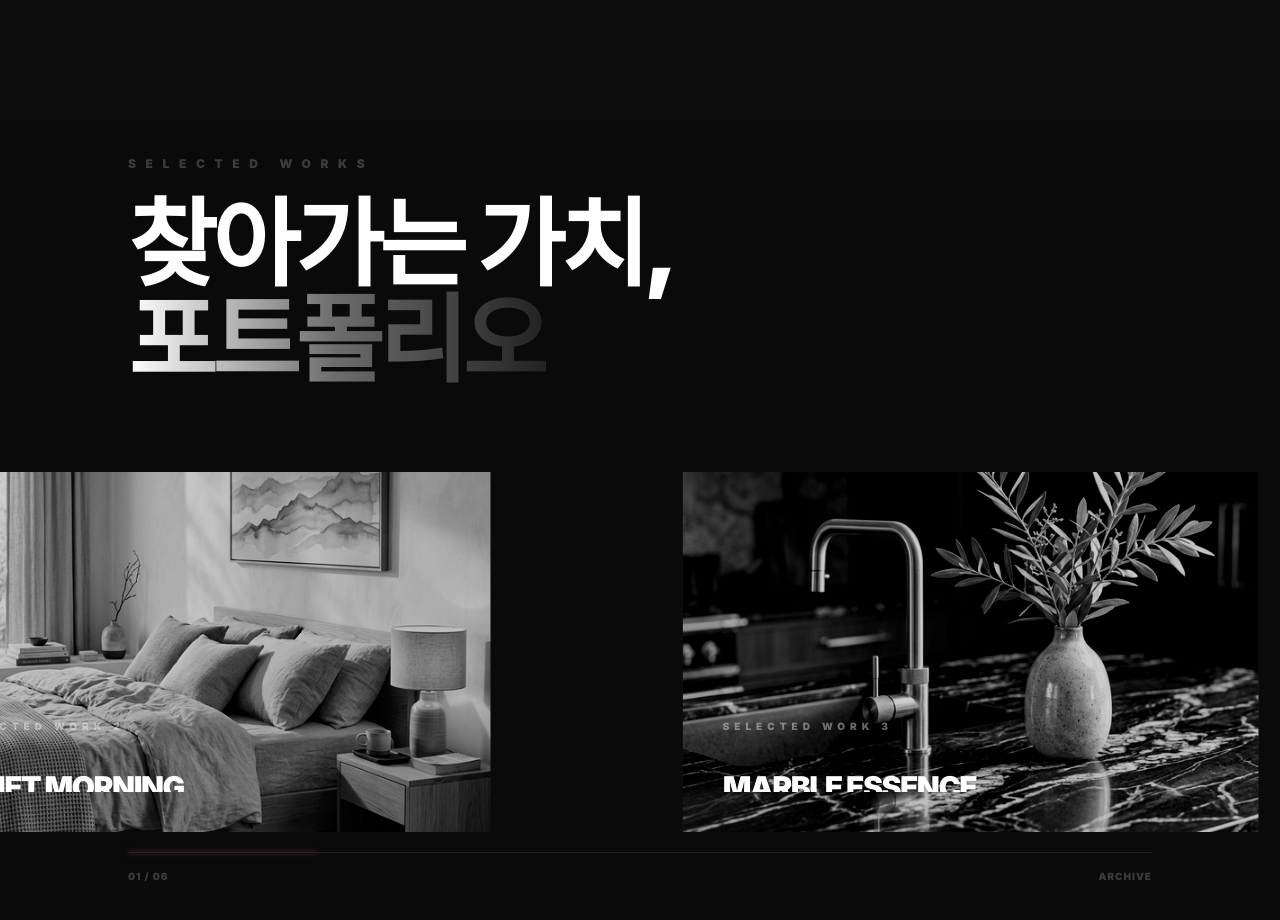
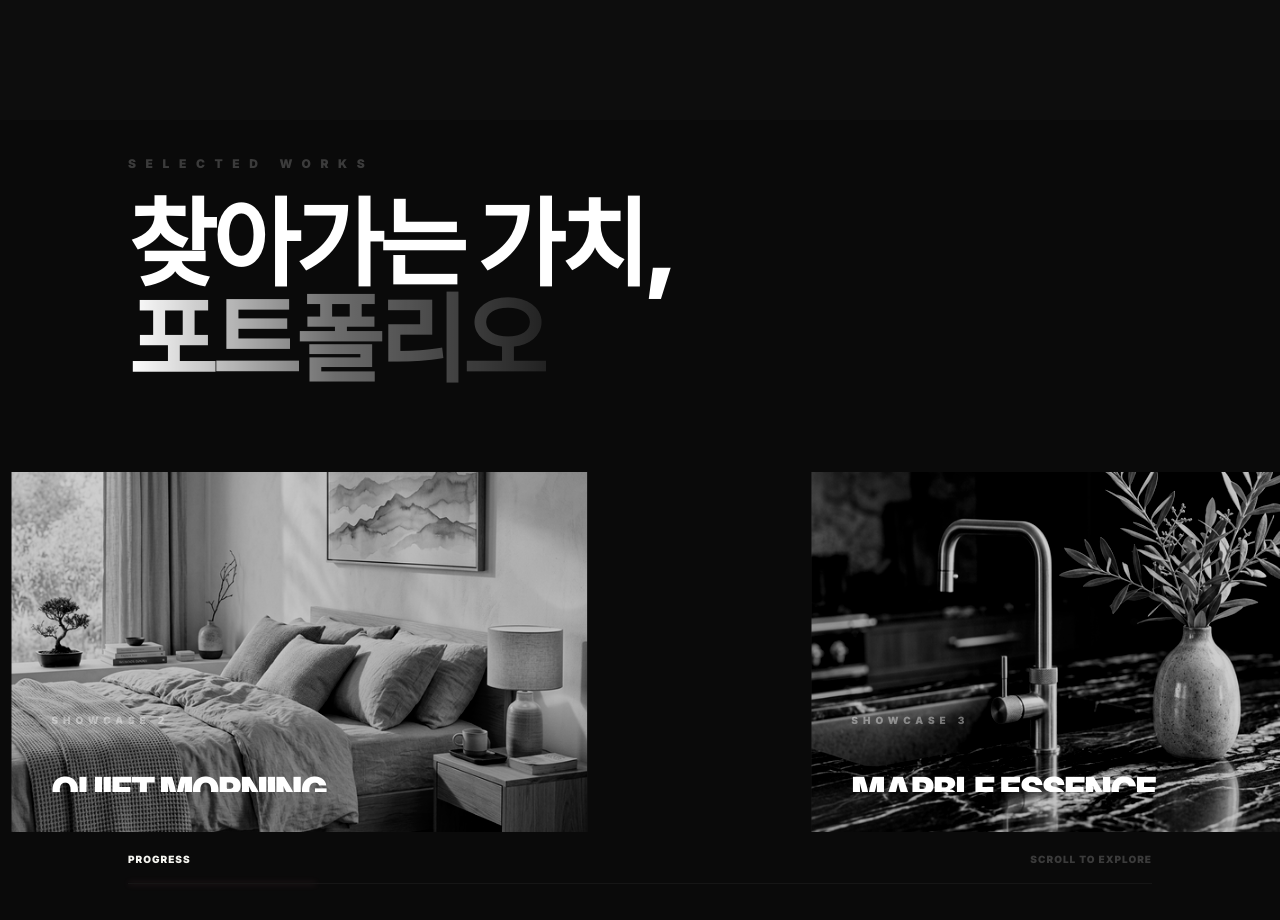
Before and after one commit to namooda7-gif/-_-, a Next.js app: page / in a window 1280 px wide. Shown: the part 680-1600 px from the top of the page. Built offline with nearby package versions, Linux system fonts and the light colour scheme.

Commit message:
Emergency fix for Scroll and Interactive Brush

```diff
--- a/src/components/PortfolioEditorial.tsx
+++ b/src/components/PortfolioEditorial.tsx
@@ -49,7 +49,6 @@ const PortfolioItem = ({ project, index }: { project: (typeof projects)[0]; inde
   const handleMouseMove = (e: React.MouseEvent) => {
     if (!containerRef.current || !ctxRef.current || !isInit) return;
 
-    // Get mouse position relative to the element (important when the track is moving)
     const rect = containerRef.current.getBoundingClientRect();
     const x = e.clientX - rect.left;
     const y = e.clientY - rect.top;
@@ -62,7 +61,7 @@ const PortfolioItem = ({ project, index }: { project: (typeof projects)[0]; inde
 
     const gradient = ctx.createRadialGradient(x, y, 0, x, y, brushSize);
     gradient.addColorStop(0, "rgba(255, 255, 255, 1)");
-    gradient.addColorStop(0.5, "rgba(255, 255, 255, 0.8)");
+    gradient.addColorStop(0.5, "rgba(255, 255, 255, 0.6)");
     gradient.addColorStop(1, "rgba(255, 255, 255, 0)");
 
     ctx.globalCompositeOperation = "source-over";
@@ -84,8 +83,9 @@ const PortfolioItem = ({ project, index }: { project: (typeof projects)[0]; inde
       onMouseEnter={() => setIsHovered(true)}
       onMouseLeave={() => setIsHovered(false)}
       onMouseMove={handleMouseMove}
-      className="relative shrink-0 w-[85vw] md:w-[65vw] lg:w-[45vw] aspect-[16/10] overflow-hidden bg-neutral-900 cursor-none ml-24 first:ml-[0vw] last:mr-[10vw] pointer-events-auto"
+      className="relative shrink-0 w-[85vw] md:w-[65vw] lg:w-[45vw] aspect-[16/10] overflow-hidden bg-neutral-900 cursor-none ml-24 first:ml-[0vw] last:mr-[10vw] pointer-events-auto z-50 group"
     >
+      {/* Base grayscale layer */}
       <div className="absolute inset-0 z-0 grayscale contrast-125 brightness-75">
         <Image
           src={project.mainImage}
@@ -96,6 +96,7 @@ const PortfolioItem = ({ project, index }: { project: (typeof projects)[0]; inde
         />
       </div>
 
+      {/* Color layer (Masked by Canvas) */}
       <div
         ref={colorImageRef}
         className="absolute inset-0 z-10 pointer-events-none opacity-0 group-hover:opacity-100 transition-opacity duration-300"
@@ -119,6 +120,7 @@ const PortfolioItem = ({ project, index }: { project: (typeof projects)[0]; inde
 
       <canvas ref={canvasRef} className="hidden" />
 
+      {/* Pointer UI */}
       <AnimatePresence>
         {isHovered && (
           <motion.div
@@ -126,26 +128,23 @@ const PortfolioItem = ({ project, index }: { project: (typeof projects)[0]; inde
             animate={{ scale: 1, opacity: 1 }}
             exit={{ scale: 0, opacity: 0 }}
             style={{ x: springX, y: springY, translateX: "-50%", translateY: "-50%" }}
-            className="absolute top-0 left-0 w-[300px] h-[300px] border border-white/20 rounded-full z-30 pointer-events-none flex items-center justify-center bg-white/[0.02] backdrop-blur-[4px]"
+            className="absolute top-0 left-0 w-[200px] h-[200px] border border-white/30 rounded-full z-40 pointer-events-none flex items-center justify-center bg-white/[0.03] backdrop-blur-[6px]"
           >
-             <div className="w-1 h-1 bg-white rounded-full shadow-[0_0_15px_white]" />
+             <div className="w-2 h-2 bg-accent-pink rounded-full shadow-[0_0_15px_#FF8BA7]" />
           </motion.div>
         )}
       </AnimatePresence>
 
+      {/* Text Info */}
       <div className="absolute inset-0 z-20 p-10 flex flex-col justify-end pointer-events-none">
-        <motion.div
-          initial={{ opacity: 0, x: -20 }}
-          whileInView={{ opacity: 1, x: 0 }}
-          className="overflow-hidden"
-        >
+        <motion.div className="overflow-hidden">
           <span className="text-[10px] font-black tracking-[0.5em] text-white/40 uppercase block mb-2">
-            Selected Work {index + 1}
+            Showcase {index + 1}
           </span>
-          <h3 className="text-3xl font-black text-white uppercase tracking-tighter leading-none mb-4 translate-y-full group-hover:translate-y-0 transition-transform duration-700">
+          <h3 className="text-4xl font-black text-white uppercase tracking-tighter leading-none mb-4 translate-y-full group-hover:translate-y-0 transition-transform duration-700">
             {project.title}
           </h3>
-          <div className="w-0 group-hover:w-16 h-1 bg-white transition-all duration-700 delay-100" />
+          <div className="w-0 group-hover:w-16 h-1 bg-accent-pink transition-all duration-700 delay-100" />
         </motion.div>
       </div>
     </motion.div>
@@ -155,35 +154,36 @@ const PortfolioItem = ({ project, index }: { project: (typeof projects)[0]; inde
 export default function PortfolioEditorial() {
   const containerRef = useRef<HTMLDivElement>(null);
 
-  // Use scroll without target to track window scroll if the target ref is unreliable
-  // Or ensure the target ref is captured correctly.
+  // High-reliability scroll tracking
   const { scrollYProgress } = useScroll({
     target: containerRef,
     offset: ["start start", "end end"]
   });
 
-  const x = useTransform(scrollYProgress, [0, 1], ["0%", "-80%"]);
+  // Significantly larger movement range to ensure it's visible
+  const x = useTransform(scrollYProgress, [0, 1], ["0%", "-85%"]);
+  // Optional: fade in/out based on scroll
+  const opacity = useTransform(scrollYProgress, [0, 0.1, 0.9, 1], [0.8, 1, 1, 0.8]);
 
   return (
     <section
       ref={containerRef}
-      className="relative h-[600vh] bg-[#0A0A0A]"
-      id="portfolio-editorial-section"
+      className="relative h-[600vh] bg-[#0A0A0A] z-20"
+      style={{ isolation: 'isolate' }}
     >
-      <div className="sticky top-0 h-screen w-full flex flex-col justify-center overflow-hidden">
+      <div className="sticky top-0 h-screen w-full flex flex-col justify-center overflow-hidden pointer-events-none">
+        {/* Background Highlight */}
+        <div className="absolute top-1/2 left-1/2 -translate-x-1/2 -translate-y-1/2 w-[150vw] h-[150vh] bg-accent-pink/5 blur-[150px] rounded-full pointer-events-none" />
+
         {/* Header Section */}
-        <div className="px-[10vw] pt-24 mb-16 relative z-30">
+        <div className="px-[10vw] pt-24 mb-16 relative z-30 pointer-events-none">
           <div className="space-y-6">
             <motion.p
-              initial={{ opacity: 0 }}
-              whileInView={{ opacity: 1 }}
               className="text-xs font-black tracking-[0.8em] text-white/20 uppercase"
             >
               Selected Works
             </motion.p>
             <motion.h2
-              initial={{ opacity: 0, y: 20 }}
-              whileInView={{ opacity: 1, y: 0 }}
               className="text-6xl md:text-8xl font-black text-white uppercase leading-none tracking-tighter"
             >
               찾아가는 가치,<br />
@@ -192,11 +192,11 @@ export default function PortfolioEditorial() {
           </div>
         </div>
 
-        {/* Horizontal Track */}
-        <div className="flex-1 flex items-center relative z-20">
+        {/* Horizontal Track - THE CORE INTERACTION AREA */}
+        <div className="flex-1 flex items-center relative z-20 pointer-events-auto">
           <motion.div
-            style={{ x }}
-            className="flex items-center gap-24 min-w-max pr-[20vw]"
+            style={{ x, opacity }}
+            className="flex items-center gap-32 min-w-max px-[10vw]"
           >
             {projects.map((project, index) => (
               <PortfolioItem
@@ -207,21 +207,20 @@ export default function PortfolioEditorial() {
             ))}
 
             {/* View Full Archive Card at the end */}
-            <div className="shrink-0 w-[60vw] h-[400px] flex items-center justify-center mr-[20vw]">
+            <div className="shrink-0 w-[50vw] h-[400px] flex items-center justify-center mr-[20vw]">
               <Link href="/portfolio" className="group text-center pointer-events-auto">
                 <motion.div
                   whileHover={{ scale: 1.1 }}
-                  className="w-40 h-40 rounded-full border border-white/10 flex items-center justify-center mb-8 group-hover:border-white transition-colors relative overflow-hidden"
+                  className="w-40 h-40 rounded-full border border-white/10 flex items-center justify-center mb-8 group-hover:border-accent-pink transition-colors relative"
                 >
-                  <div className="absolute inset-0 bg-white opacity-0 group-hover:opacity-5 transition-opacity" />
-                  <div className="w-3 h-3 bg-accent-pink rounded-full group-hover:scale-150 transition-transform shadow-[0_0_20px_rgba(255,139,167,0.5)]" />
+                  <div className="w-3 h-3 bg-accent-pink rounded-full group-hover:scale-150 transition-transform shadow-[0_0_20px_rgba(255,139,167,0.8)]" />
                 </motion.div>
                 <div className="space-y-2">
                   <span className="text-2xl font-black text-white uppercase tracking-[0.5em] block group-hover:text-accent-pink transition-colors">
                     Full Archive
                   </span>
                   <span className="text-[10px] text-white/30 uppercase tracking-[0.3em] font-medium block">
-                    Explore all projects
+                    + Explore all construction cases
                   </span>
                 </div>
               </Link>
@@ -230,16 +229,16 @@ export default function PortfolioEditorial() {
         </div>
 
         {/* Scroll Progress Bar */}
-        <div className="px-[10vw] pb-24 relative z-30">
-          <div className="h-px w-full bg-white/10 relative">
+        <div className="px-[10vw] pb-24 relative z-30 pointer-events-none">
+          <div className="flex justify-between mb-4">
+            <span className="text-[10px] font-black text-accent-pink tracking-widest uppercase">Progress</span>
+            <span className="text-[10px] font-black text-white/20 tracking-widest uppercase">Scroll to explore</span>
+          </div>
+          <div className="h-px w-full bg-white/5 relative">
             <motion.div
               style={{ scaleX: scrollYProgress, transformOrigin: "left" }}
-              className="absolute inset-0 bg-accent-pink shadow-[0_0_10px_rgba(255,139,167,0.5)]"
+              className="absolute inset-0 bg-accent-pink shadow-[0_0_15px_rgba(255,139,167,0.4)]"
             />
-          </div>
-          <div className="flex justify-between mt-4">
-            <span className="text-[10px] font-black text-white/20 tracking-widest uppercase">01 / {String(projects.length).padStart(2, '0')}</span>
-            <span className="text-[10px] font-black text-white/20 tracking-widest uppercase">Archive</span>
           </div>
         </div>
       </div>
```
